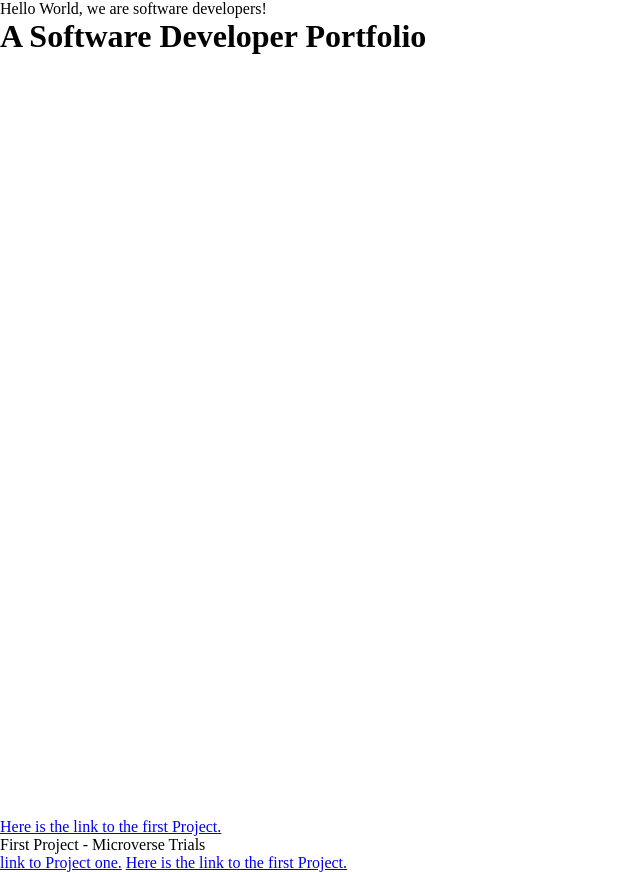
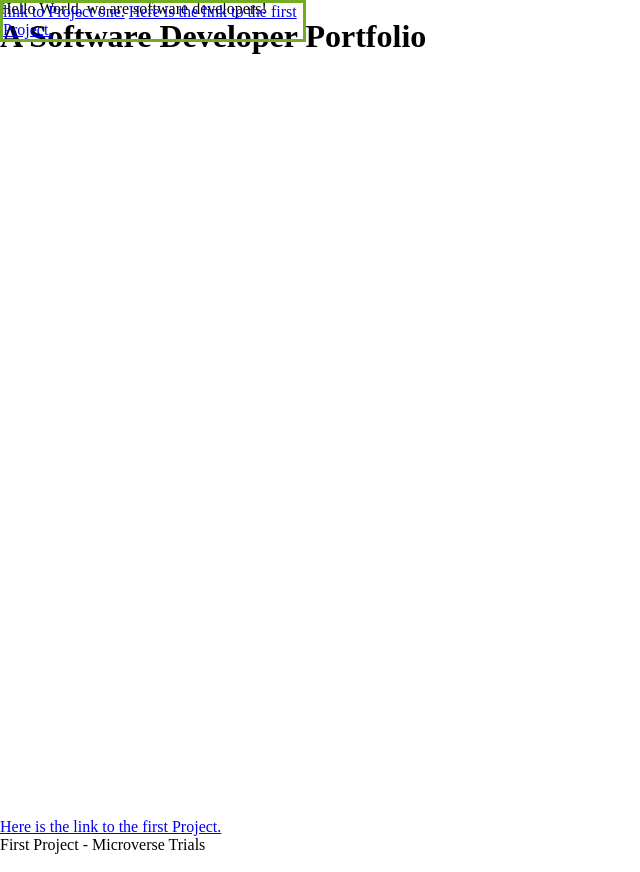
Before and after one commit to redaawet/microverseTrainingSession, a plain HTML site: page index.html in a window 1280 px wide. Shown: the whole page, without its empty margins (0-640 px from the left). Drawn offline with Linux system fonts and the light colour scheme.

Commit message:
story 11 done!!!

```diff
--- a/css/style.css
+++ b/css/style.css
@@ -11,6 +11,13 @@
     width: 100%;
     height: 100vh;
 }
+.navbar {
+    position: fixed;
+    top: 0;
+    left: 0;
+    width: 300px;
+    border: 3px solid #73AD21;
+}
 
 @media(max-width:75em) {
     html {
--- a/index.html
+++ b/index.html
@@ -36,7 +36,7 @@
       </div>
     </div>
 
-    <nav id="navbar">
+    <nav id="navbar" class='navbar'>
       <a href="project1" id="project2">link to Project one.</a>
       <a href="https://github.com/redaawet/microverseTrainingSession" id="profile-link">Here is the link to the first Project.</a>
     </nav>
```
